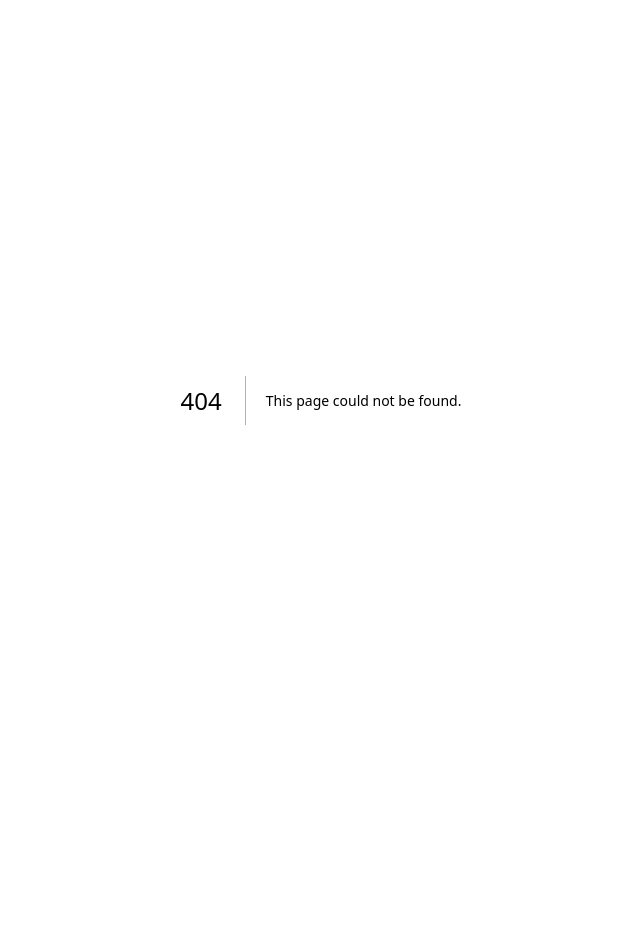
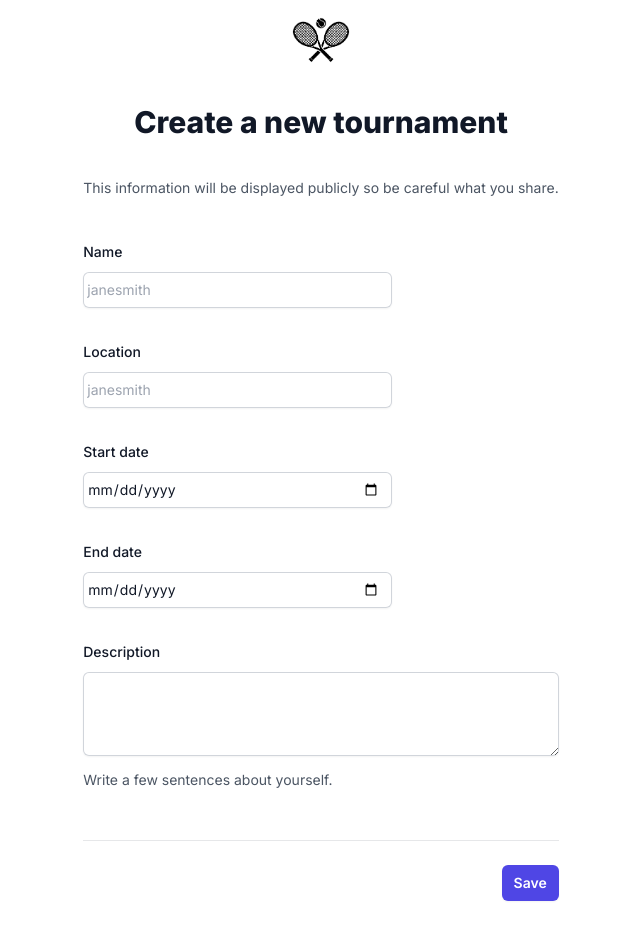
Before and after one commit to JuanPLoaizaC/tennis-league, a Next.js app: page /management/createTournament in a window 1280 px wide. Before the commit this address had no page. Shown: the whole page, without its empty margins (319-959 px from the left). Before the commit the page ends 800 px from the top, so only its background shows below. Built offline with nearby package versions, Linux system fonts and the light colour scheme.

Commit message:
Creating the tournament creation page

```diff
--- a/app/auth/signin/page.js
+++ b/app/auth/signin/page.js
@@ -25,7 +25,7 @@
         setUser(JSON.parse(localStorage.getItem('userSignInInfo')));
       }
     }
-  }, [])
+  }, []);
 
 	const conditionsToClick = () => {
 		return user.email === '' || user.password === '';
@@ -70,7 +70,11 @@
     } else {
       localStorage.setItem('userSignInInfo', null);
     }
-    router.push('/dashboard/leagues');
+    if (userResponse.role === 'admin') {
+      router.push('/management/createTournament');
+    } else {
+      router.push('/dashboard/leagues');
+    }
   };
 
   return (
--- /dev/null
+++ b/app/management/createTournament/page.js
@@ -0,0 +1,136 @@
+'use client';
+import { useState } from 'react';
+import { PhotoIcon, UserCircleIcon } from '@heroicons/react/24/solid';
+import TennisRacquet from '@public/TennisRacquet.png';
+import Image from 'next/image';
+
+export default function CreateTournament() {
+  const [user, setUser] = useState({});
+
+  return (
+    <>
+      <div className="bg-white min-h-screen flex flex-col items-center justify-center">
+        <div className="text-center">
+          <Image
+            src={TennisRacquet}
+            className="mx-auto h-20 w-auto"
+            alt=""
+            width={64}
+            height={64}
+          />
+          <h2 className="mt-6 text-3xl font-extrabold text-gray-900">
+            Create a new tournament
+          </h2>
+        </div>
+        <form className="mt-8 mb-8 space-y-6">
+          <div className="space-y-12">
+            <div className="border-b border-gray-900/10 pb-12">
+              <p className="mt-1 text-sm leading-6 text-gray-600">
+                This information will be displayed publicly so be careful what you share.
+              </p>
+
+              <div className="mt-10 grid grid-cols-1 gap-x-6 gap-y-8 sm:grid-cols-6">
+                <div className="sm:col-span-4">
+                  <label htmlFor="username" className="block text-sm font-medium leading-6 text-gray-900">
+                  Name
+                  </label>
+                  <div className="mt-2">
+                    <div className="flex rounded-md shadow-sm ring-1 ring-inset ring-gray-300 focus-within:ring-2 focus-within:ring-inset focus-within:ring-indigo-600 sm:max-w-md">
+                      <input
+                        type="text"
+                        name="username"
+                        id="username"
+                        autoComplete="username"
+                        className="block flex-1 border-0 bg-transparent py-1.5 pl-1 text-gray-900 placeholder:text-gray-400 focus:ring-0 sm:text-sm sm:leading-6"
+                        placeholder="janesmith"
+                      />
+                    </div>
+                  </div>
+                </div>
+
+                <div className="sm:col-span-4">
+                  <label htmlFor="username" className="block text-sm font-medium leading-6 text-gray-900">
+                  Location
+                  </label>
+                  <div className="mt-2">
+                    <div className="flex rounded-md shadow-sm ring-1 ring-inset ring-gray-300 focus-within:ring-2 focus-within:ring-inset focus-within:ring-indigo-600 sm:max-w-md">
+                      <input
+                        type="text"
+                        name="username"
+                        id="username"
+                        autoComplete="username"
+                        className="block flex-1 border-0 bg-transparent py-1.5 pl-1 text-gray-900 placeholder:text-gray-400 focus:ring-0 sm:text-sm sm:leading-6"
+                        placeholder="janesmith"
+                      />
+                    </div>
+                  </div>
+                </div>
+
+                <div className="sm:col-span-4">
+                  <label htmlFor="username" className="block text-sm font-medium leading-6 text-gray-900">
+                  Start date
+                  </label>
+                  <div className="mt-2">
+                    <div className="flex rounded-md shadow-sm ring-1 ring-inset ring-gray-300 focus-within:ring-2 focus-within:ring-inset focus-within:ring-indigo-600 sm:max-w-md">
+                      <input
+                        type="date"
+                        name="username"
+                        id="username"
+                        autoComplete="username"
+                        className="block flex-1 border-0 bg-transparent py-1.5 pl-1 text-gray-900 placeholder:text-gray-400 focus:ring-0 sm:text-sm sm:leading-6"
+                        placeholder="janesmith"
+                      />
+                    </div>
+                  </div>
+                </div>
+
+                <div className="sm:col-span-4">
+                  <label htmlFor="username" className="block text-sm font-medium leading-6 text-gray-900">
+                  End date
+                  </label>
+                  <div className="mt-2">
+                    <div className="flex rounded-md shadow-sm ring-1 ring-inset ring-gray-300 focus-within:ring-2 focus-within:ring-inset focus-within:ring-indigo-600 sm:max-w-md">
+                      <input
+                        type="date"
+                        name="username"
+                        id="username"
+                        autoComplete="username"
+                        className="block flex-1 border-0 bg-transparent py-1.5 pl-1 text-gray-900 placeholder:text-gray-400 focus:ring-0 sm:text-sm sm:leading-6"
+                        placeholder="janesmith"
+                      />
+                    </div>
+                  </div>
+                </div>
+
+                <div className="col-span-full">
+                  <label htmlFor="about" className="block text-sm font-medium leading-6 text-gray-900">
+                    Description
+                  </label>
+                  <div className="mt-2">
+                    <textarea
+                      id="about"
+                      name="about"
+                      rows={3}
+                      className="block w-full rounded-md border-0 py-1.5 text-gray-900 shadow-sm ring-1 ring-inset ring-gray-300 placeholder:text-gray-400 focus:ring-2 focus:ring-inset focus:ring-indigo-600 sm:text-sm sm:leading-6"
+                      defaultValue={''}
+                    />
+                  </div>
+                  <p className="mt-3 text-sm leading-6 text-gray-600">Write a few sentences about yourself.</p>
+                </div>
+              </div>
+            </div>
+          </div>
+
+          <div className="mt-6 flex items-center justify-end gap-x-6">
+            <button
+              type="submit"
+              className="rounded-md bg-indigo-600 px-3 py-2 text-sm font-semibold text-white shadow-sm hover:bg-indigo-500 focus-visible:outline focus-visible:outline-2 focus-visible:outline-offset-2 focus-visible:outline-indigo-600"
+            >
+              Save
+            </button>
+          </div>
+        </form>
+      </div>
+    </>
+  );
+}
```
